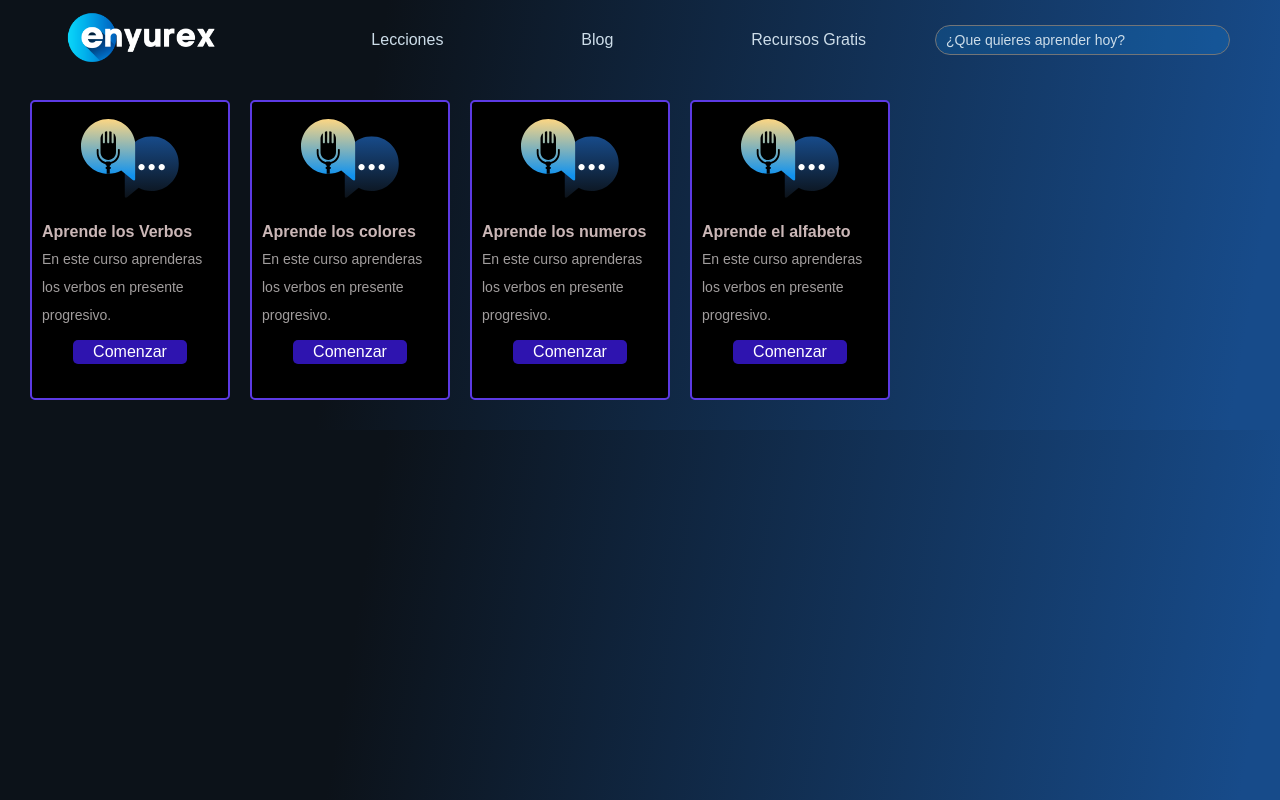
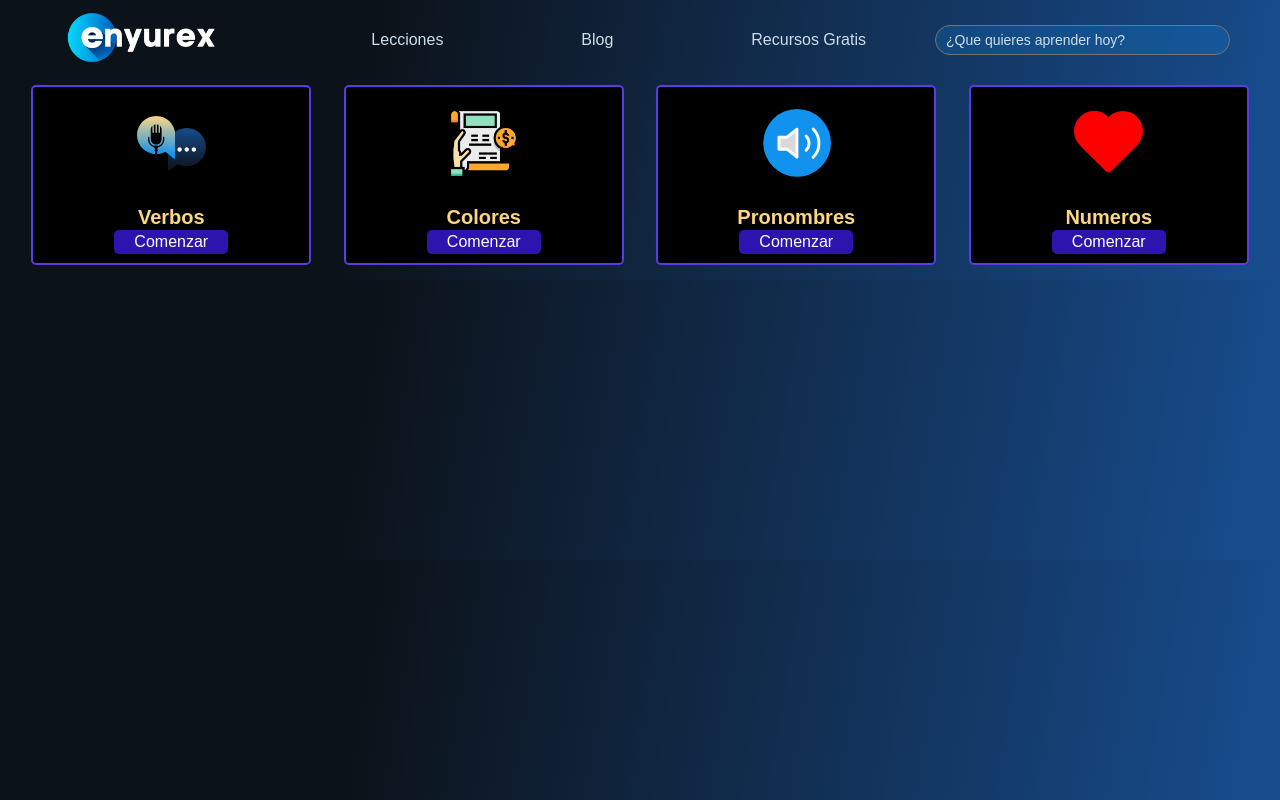
Before and after one commit to demostracion4311/english, a plain HTML site: page select.html in a window 1280 px wide. Drawn offline with Linux system fonts and the light colour scheme.

Commit message:
se modifico algunas tipografias

```diff
--- a/premium.css
+++ b/premium.css
@@ -5,6 +5,7 @@
   background-color: #192229;
   box-sizing: border-box;
   font-family: sans-serif;
+  --color-parrafo:#CDDDE9;
 
 
 }
@@ -69,7 +70,7 @@ body {
 /* Contenido cuando se hace click en boton salir */
 .salir_content{
   box-sizing: border-box;
-  background-color: #1a1a1a;
+  background: #0C1219;
   position: fixed;
   bottom: 0;
   z-index: 100;
@@ -83,7 +84,7 @@ body {
 .btn_abandonar, .btn_continuar{
   cursor: pointer;
   margin: auto;
-  background-color: #1192EE;
+  background-color: #5723d2;
   width: 200px;
   height: 30px;
   border-radius: 20px;
@@ -113,6 +114,7 @@ body {
   width: 100%;
   height: 50px;
   display: flex;
+  color: #CDDDE9;
 }
 p{
   margin: auto;
@@ -126,6 +128,7 @@ p{
 .title{
   margin: auto;
   font-size: 20px;
+  color: #ffffff;
 }
 /* ESTE ESPACIO NO CONTIENE NADA ES DONDE ANTERIORMENTE ESTABA LOS ALTAVOCES */
 .altavoz{
@@ -154,14 +157,19 @@ p{
 }
 #bol {
   width: 60%;
-  height: 60%;
+  height: 50%;
   padding: 10px;
   font-family: Arial, Helvetica, sans-serif;
-  color: white;
+  color: var(--color-parrafo);
   background: rgba(0, 0, 0, 0.2);
   box-shadow: 0px 4px 4px #000000;
   border: none;
   resize: none;
+  border-radius: 5px;
+}
+#bol:focus{
+outline: var(--color-parrafo) solid .01px;
+
 }
 
 .prompt_voz{
@@ -204,9 +212,9 @@ width: 45px;
 
 .contentBoton_continuar{
   position: fixed;
-  background-color: #2d2d2d;
+  background-color: #1b1b1b;
   width: 100%;
-  height: 150px;
+  height: 200px;
   bottom: 0;
   display: flex;
   flex-direction: column;
@@ -214,13 +222,20 @@ width: 45px;
 .error, .solutions{
   width: 100%;
   height: fit-content;
-  font-size: 16px;
+  font-size: 20px;
   font-weight: 700;
   text-align: center;
   padding: 10px 0px 5px 0px;
 }
+.error{
+  color: #c098e6;
+font-family:'Gill Sans', 'Gill Sans MT','Trebuchet MS', sans-serif;
+
+}
 .solutions{
   font-weight: 500;
+  font-size: 16px;
+  color: var(--color-parrafo);
 }
 .contentBoton_verificar{
   position: fixed;
@@ -234,12 +249,12 @@ width: 45px;
 .btn_verificar, .btn_continuar_prompt{
   border: none;
   border-radius: 20px;
-  background-color: #1192EE;
+  background-color: #5723d2;
   width: 80%;
   height: 30px;
   font-size: 16px;
   font-weight: 600;
-  margin: auto ;
+  margin: auto auto 30px auto;
   color: white;
   cursor: pointer;
 }
@@ -255,6 +270,10 @@ width: 45px;
   .menu_header{
     margin-top: 30px;
   }
+  .btn_verificar, .btn_continuar_prompt{
+    width: 50%;
+  }
+
 
 
 
--- a/premium.js
+++ b/premium.js
@@ -1,4 +1,4 @@
-import { verbosCurs, coloresCurs , pronombresCurs} from "./ContenidoEspañolIngles/verbos.js"
+import { verbosCurs, coloresCurs , pronombresCurs,numerosCurs} from "./ContenidoEspañolIngles/verbos.js"
 import { ejecucionCurso } from "./ContenidoEspañolIngles/app.js";
 
 
@@ -12,6 +12,8 @@ switch (selectCurso){
   break;
   case "pronombres":ejecucionCurso(pronombresCurs,pronombresCurs.length,"Escribe el siguiente pronombre en ingles:");
   break;
+  case "numeros":ejecucionCurso(numerosCurs,numerosCurs.length,"Escribe el siguiente numero en ingles:");
+  break;
   default:console.log("algo salio mal")
   break;
 }
--- a/select.css
+++ b/select.css
@@ -1,6 +1,6 @@
 
 .main_container{
-    margin: 20px;
+    margin: 15px;
     display: flex;
     flex-wrap: wrap;
 
@@ -9,14 +9,18 @@
 .container_curso{
     border: 2px solid rgb(92, 58, 228);
     border-radius: 5px;
-    width: 200px;
-    height: 300px;
+    width: 280px;
+    height: 180px;
     background-color: rgb(0, 0, 0);
     display: flex;
     flex-direction: column;
-    margin: 10px;
+    margin: auto;
 
 
+}
+.container_curso:hover{
+    transition: .5s;
+    transform: scale(1.1);
 }
 .banner_curso{
     border-radius: 5px;
@@ -26,7 +30,7 @@
 }
 .banner_verbos{
     margin: auto;
-    width: 50%;
+    width: 25%;
     border-radius: 3px;
 }
 .title_curso_container{
@@ -34,20 +38,16 @@
 }
 .title{
     font-size: 16px;
-    color: rgb(203, 183, 183);
+    color: #FCD683;
     padding: 0px 10px;
+    text-align: center;
+    font-size: 20px;
 }
-.description_curso{
-    height: 70px;
-}
-.description{
-    padding: 10px;
-    font-size: 14px;
-    color: rgb(161, 157, 157);
-}
+
 .enlace{
     display: flex;
     flex-grow: 1;
+    /* display: none; */
 }
 .enlace>a{
     background-color: rgb(46, 20, 175);
--- a/select.html
+++ b/select.html
@@ -30,10 +30,9 @@
                 <img src="./imagenes/chatlogo.svg" alt="" class="banner_verbos">
             </div>
             <div class="title_curso_container">
-                <h2 class="title">Aprende los Verbos</h2>
+                <h2 class="title">Verbos</h2>
             </div>
             <div class="description_curso">
-                <p class="description">En este curso aprenderas los verbos en presente progresivo.</p>
             </div>
             <div class="enlace">
                 <a href="./premium.html" id="verbo">Comenzar</a>
@@ -42,13 +41,12 @@
         </div>
         <div class="container_curso">
             <div class="banner_curso">
-                <img src="./imagenes/chatlogo.svg" alt="" class="banner_verbos">
+                <img src="./bannersimages/950258.png" alt="" class="banner_verbos">
             </div>
             <div class="title_curso_container">
-                <h2 class="title">Aprende los colores</h2>
+                <h2 class="title">Colores</h2>
             </div>
             <div class="description_curso">
-                <p class="description">En este curso aprenderas los verbos en presente progresivo.</p>
             </div>
             <div class="enlace">
                 <a href="./premium.html" id="color">Comenzar</a>
@@ -57,13 +55,12 @@
         </div>
         <div class="container_curso">
             <div class="banner_curso">
-                <img src="./imagenes/chatlogo.svg" alt="" class="banner_verbos">
+                <img src="./imagenes/volumen.svg" alt="" class="banner_verbos">
             </div>
             <div class="title_curso_container">
-                <h2 class="title">Aprende los numeros</h2>
+                <h2 class="title">Pronombres</h2>
             </div>
             <div class="description_curso">
-                <p class="description">En este curso aprenderas los verbos en presente progresivo.</p>
             </div>
             <div class="enlace">
                 <a href="./premium.html" id="pronombre">Comenzar</a>
@@ -72,16 +69,15 @@
         </div>
         <div class="container_curso">
             <div class="banner_curso">
-                <img src="./imagenes/chatlogo.svg" alt="" class="banner_verbos">
+                <img src="./imagenes/vida.svg" alt="" class="banner_verbos">
             </div>
             <div class="title_curso_container">
-                <h2 class="title">Aprende el alfabeto</h2>
+                <h2 class="title">Numeros</h2>
             </div>
             <div class="description_curso">
-                <p class="description">En este curso aprenderas los verbos en presente progresivo.</p>
             </div>
             <div class="enlace">
-                <a href="#">Comenzar</a>
+                <a href="./premium.html" id="numero">Comenzar</a>
             </div>
 
         </div>
--- a/select.js
+++ b/select.js
@@ -1,6 +1,7 @@
 document.getElementById("verbo").addEventListener("click",verbos);
 document.getElementById("color").addEventListener("click",colores);
 document.getElementById("pronombre").addEventListener("click",pronombres);
+document.getElementById("numero").addEventListener("click",numeros);
 
 function verbos(){
     localStorage.setItem("selectCurso","verbos");
@@ -11,4 +12,7 @@ function colores(){
 function pronombres(){
     localStorage.setItem("selectCurso","pronombres");
 };
+function numeros(){
+    localStorage.setItem("selectCurso","numeros");
+};
 console.log("hola");
```
Also changed, not shown: ContenidoEspañolIngles/app.js (+4 -3 lines), index.html (+1 -1 lines), bannersimages/950258.png (added), bannersimages/tre.webp (added).
